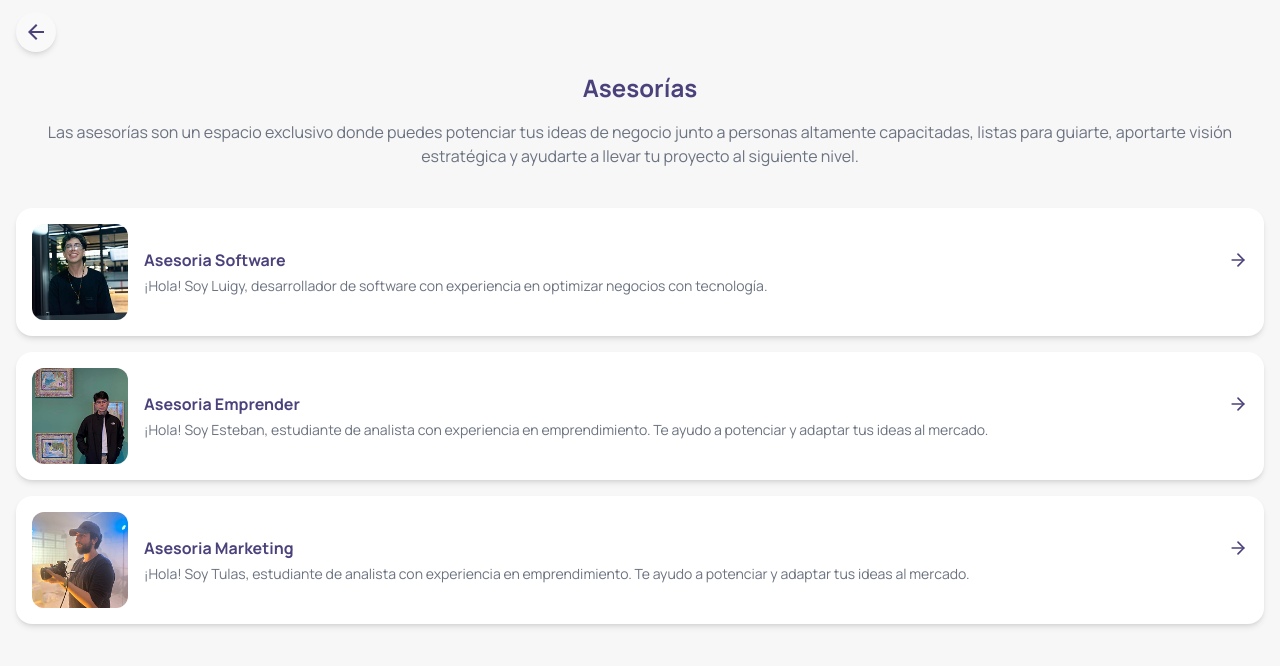
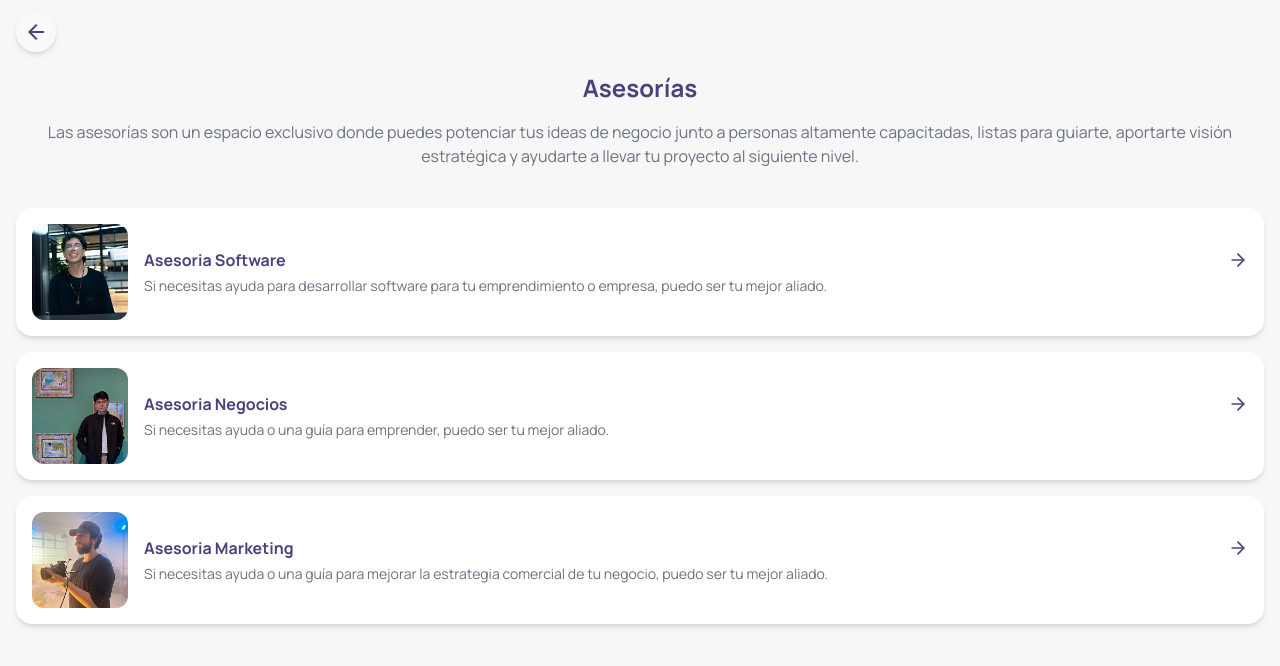
Before and after one commit to luigy23/Orus-web, a React (Vite) app: page /asesorias in a window 1280 px wide. Shown: the top 666 px of the page. Built offline with nearby package versions, Linux system fonts and the light colour scheme; no server answers.

Commit message:
feat: Update asesor descriptions and experience for improved clarity and relevance

```diff
--- a/src/data/asesores.js
+++ b/src/data/asesores.js
@@ -7,9 +7,9 @@ export const asesores = [
     id: "software",
     nombre: "Luigy Leonardo R.",
     titulo: "Asesoria Software",
-    descripcion: "¡Hola! Soy Luigy, desarrollador de software con experiencia en optimizar negocios con tecnología.",
+    descripcion: "Si necesitas ayuda para desarrollar software para tu emprendimiento o empresa, puedo ser tu mejor aliado.",
     descripcionLarga: "Si necesitas ayuda para desarrollar software para tu emprendimiento o empresa, puedo ser tu mejor aliado.",
-    experiencia: "+2 años",
+    experiencia: "+4 años",
     telefono: "+573193896000",
     detalles: [
       {
@@ -28,49 +28,49 @@ export const asesores = [
     imagen: imgLuigy
   },
   {
-    id: "emprender",
-    nombre: "Esteban",
-    titulo: "Asesoria Emprender",
-    descripcion: "¡Hola! Soy Esteban, estudiante de analista con experiencia en emprendimiento. Te ayudo a potenciar y adaptar tus ideas al mercado.",
-    descripcionLarga: "Si necesitas ayuda para emprender o potenciar tu negocio, puedo guiarte en el proceso.",
-    experiencia: "+1 año",
+    id: "negocios",
+    nombre: "Esteban Escobar",
+    titulo: "Asesoria Negocios",
+    descripcion: "Si necesitas ayuda o una guía para emprender, puedo ser tu mejor aliado.",
+    descripcionLarga: "Puedo potenciar tus ideas y adaptarlas a la actualidad y a las necesidades del mercado.",
+    experiencia: "+3 años",
     telefono: "+573193896000",
     detalles: [
       {
         tipo: "destacado",
-        texto: "Experiencia en emprendimiento y análisis de negocios."
+        texto: "De experiencia en emprendimiento."
       },
       {
         tipo: "color",
-        texto: "Te ayudo a validar y adaptar tus ideas al mercado."
+        texto: "Puedo potenciar tus ideas y adaptarlas a la actualidad y a las necesidades del mercado."
       },
       {
         tipo: "borde",
-        texto: "Estudiante de Análisis de Negocios en la Universidad X."
+        texto: "Estudiante de Análisis en Costos y Presupuesto en el ITM de Medellín."
       }
     ],
     imagen: imgEsteban
   },
   {
     id: "marketing",
-    nombre: "Tulas",
+    nombre: "Alejandro Rojas",
     titulo: "Asesoria Marketing",
-    descripcion: "¡Hola! Soy Tulas, estudiante de analista con experiencia en emprendimiento. Te ayudo a potenciar y adaptar tus ideas al mercado.",
-    descripcionLarga: "Si necesitas ayuda para mejorar tu marketing y llegar a más clientes, puedo apoyarte.",
-    experiencia: "+1 año",
+    descripcion: "Si necesitas ayuda o una guía para mejorar la estrategia comercial de tu negocio, puedo ser tu mejor aliado.",
+    descripcionLarga: "Puedo impulsar tu producto o emprendimiento con campañas publicitarias efectivas y creativas.",
+    experiencia: "+4 años",
     telefono: "+573193896000",
     detalles: [
       {
         tipo: "destacado",
-        texto: "Experiencia en marketing digital y estrategias de crecimiento."
+        texto: "De experiencia como fotógrafo, director de cortometrajes y creador de contenido para redes sociales."
       },
       {
         tipo: "color",
-        texto: "Te ayudo a crear campañas efectivas y aumentar tu alcance."
+        texto: "Puedo impulsar tu producto o emprendimiento con campañas publicitarias efectivas y creativas."
       },
       {
         tipo: "borde",
-        texto: "Estudiante de Marketing en la Universidad Y."
+        texto: "Director de cine, graduado del ITM de Medellín."
       }
     ],
     imagen: imgTulas
```
